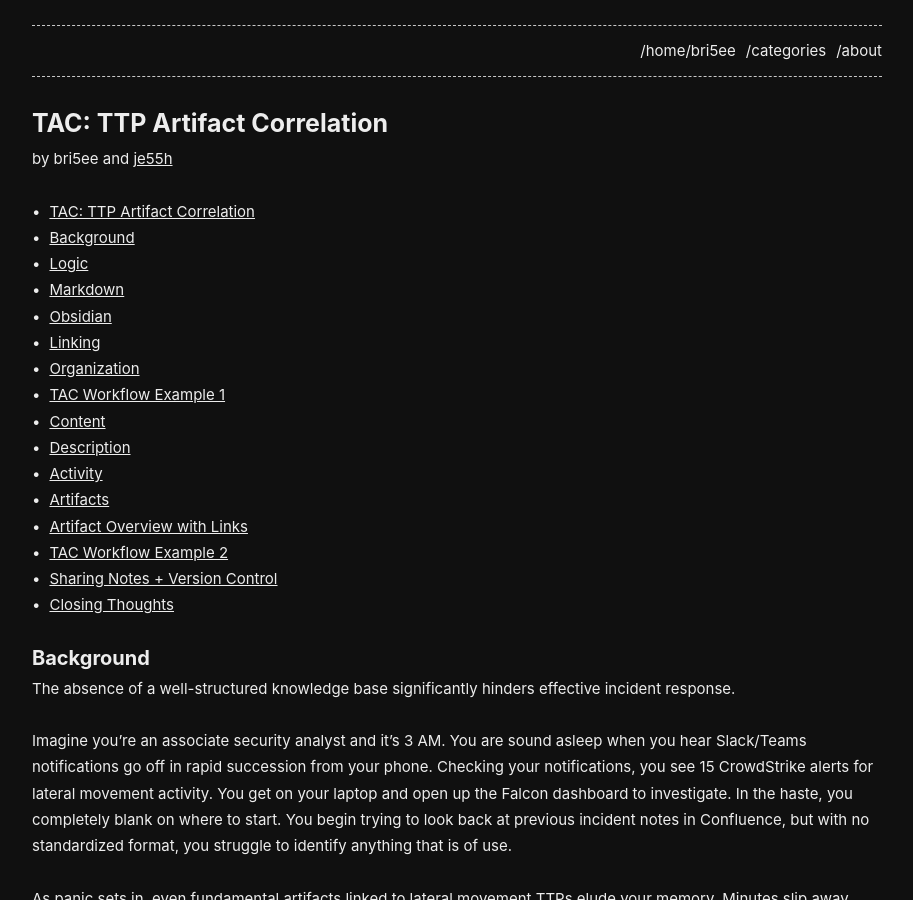
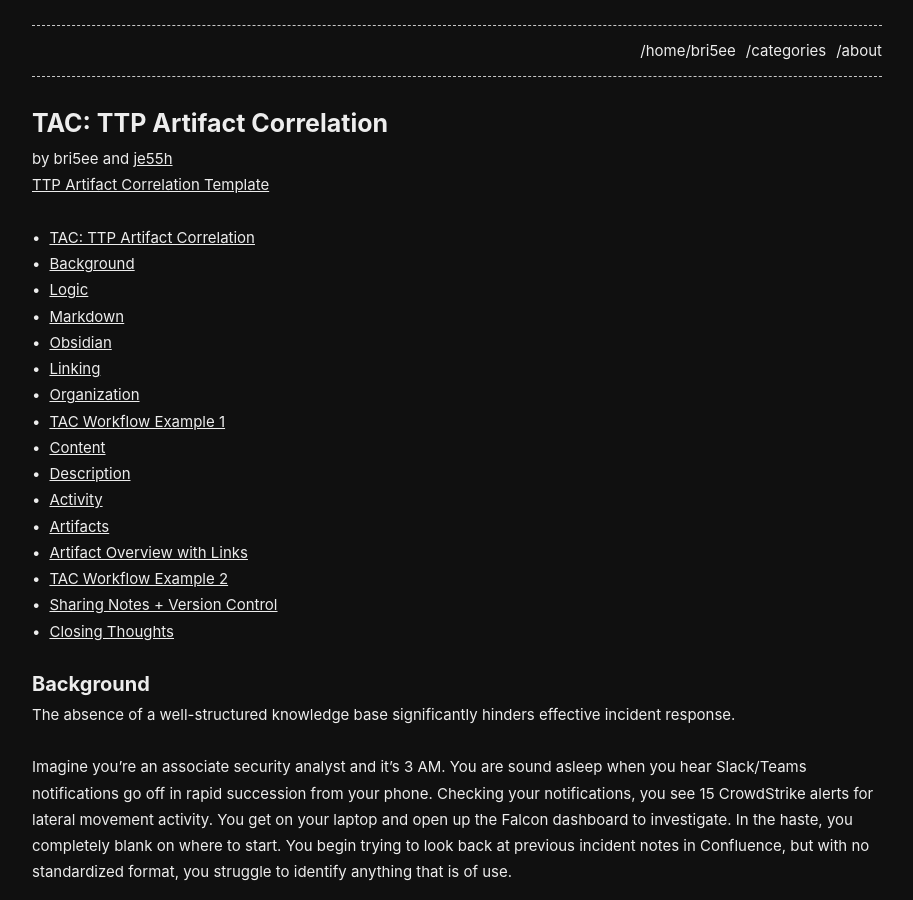
Before and after one commit to notbricey/brisee.github.io, a Jekyll site: the page built from _posts/2024-01-16-tac.md, in a window 1280 px wide and 900 px high. Shown: the whole window, without its empty margins (183-1096 px from the left). Built offline with Jekyll 4.4.1, drawn with Linux system fonts in a browser that asks for light colours.

Commit message:
Update 2024-01-16-tac.md

```diff
--- a/_posts/2024-01-16-tac.md
+++ b/_posts/2024-01-16-tac.md
@@ -15,6 +15,7 @@ img {
 # TAC: TTP Artifact Correlation
 
 by bri5ee and [je55h](https://jessicacleung.com/blog)
+[TTP Artifact Correlation Template](https://github.com/bri5ee/tac)
 
 &nbsp;
 
```
